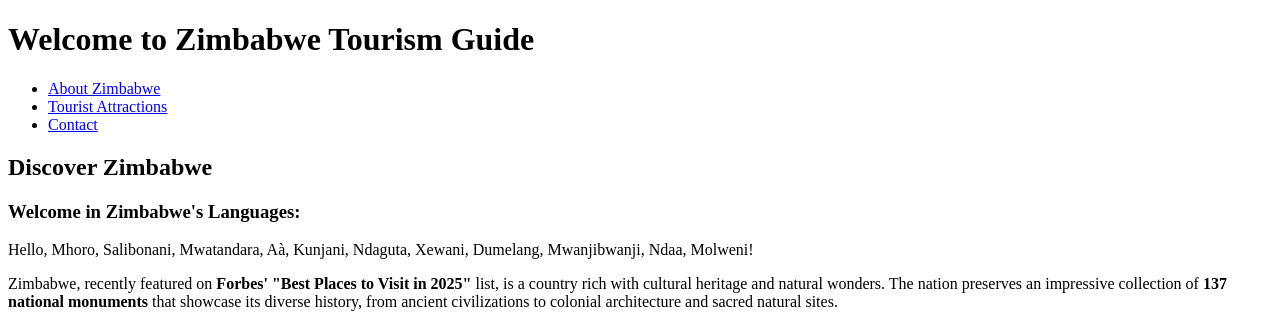
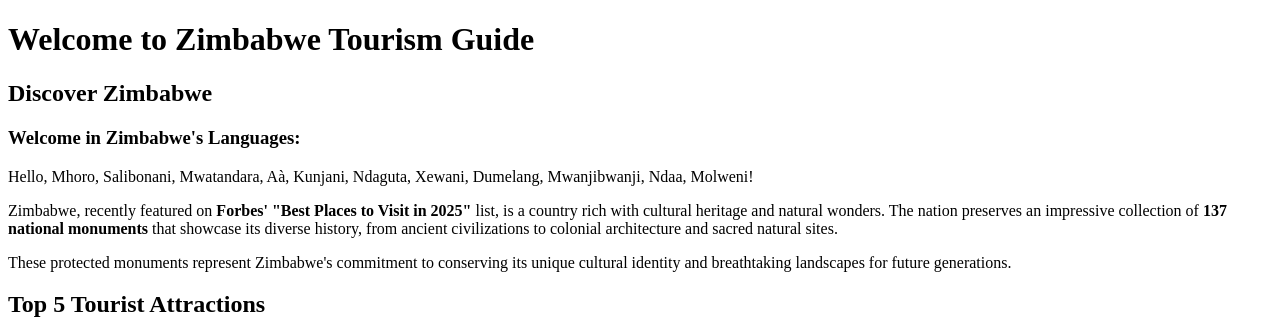
Before and after one commit to sha2w2/chatbotzw, a plain HTML site: page index.html in a window 1280 px wide. Shown: the top 319 px of the page. Drawn offline with Linux system fonts and the light colour scheme; a script that the page names is missing.

Commit message:
design change

```diff
--- a/index.html
+++ b/index.html
@@ -10,14 +10,7 @@
     <!-- Header Section -->
     <header>
         <h1>Welcome to Zimbabwe Tourism Guide</h1>
-        <nav>
-            <ul>
-                <li><a href="#about">About Zimbabwe</a></li>
-                <li><a href="#attractions">Tourist Attractions</a></li>
-                <li><a href="#contact">Contact</a></li>
-            </ul>
-        </nav>
-    </header>
+        </header>
 
     <!-- Main Content Section -->
     <main>
```
